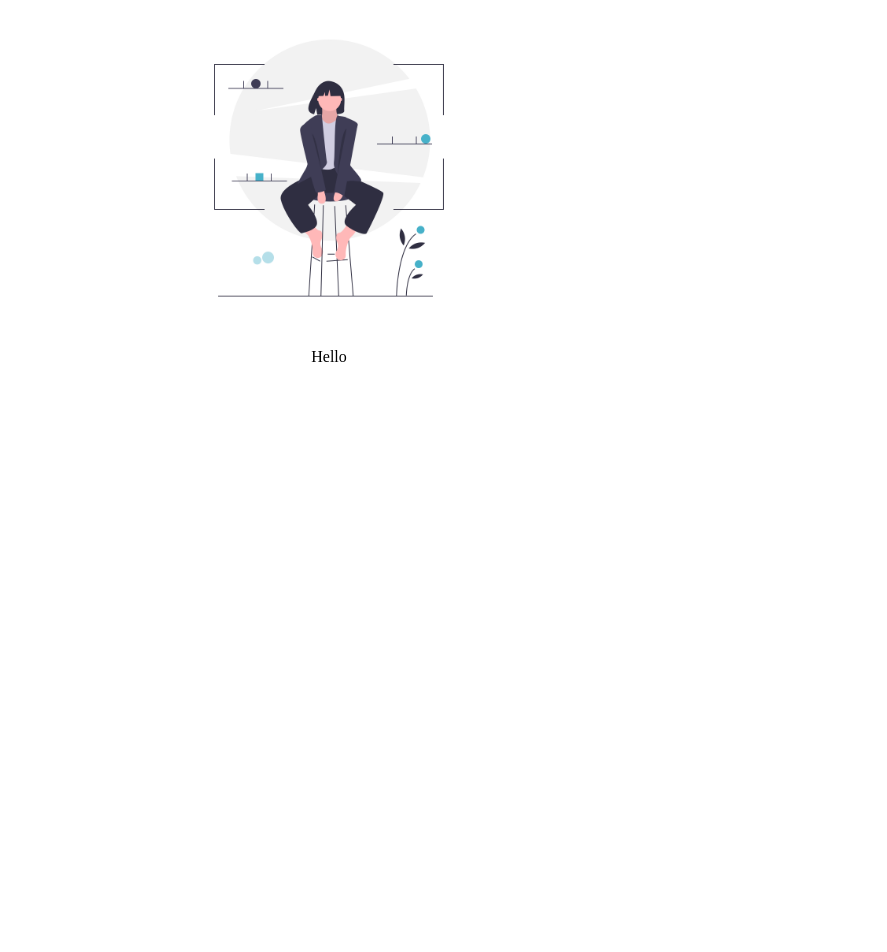
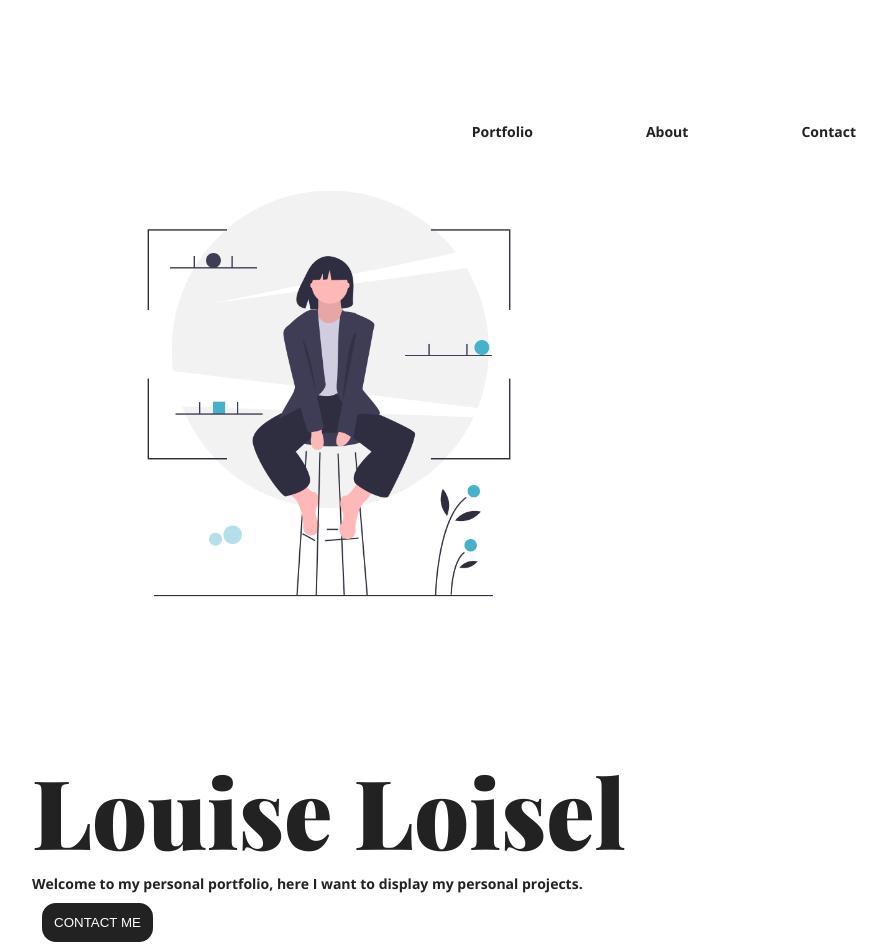
Before and after one commit to louise-loisel/my-portfolio, a React (Create React App) app: page / in a window 1280 px wide. Shown: the top 952 px of the page, without its empty margins (311-1198 px from the left). Before the commit the page ends 800 px from the top, so only its background shows below. Built offline with nearby package versions, Linux system fonts and the light colour scheme.

Commit message:
welcome content updated

```diff
--- a/package.json
+++ b/package.json
@@ -8,6 +8,7 @@
     "@testing-library/user-event": "^12.8.3",
     "react": "^17.0.2",
     "react-dom": "^17.0.2",
+    "react-router-dom": "^5.2.0",
     "react-scripts": "4.0.3",
     "web-vitals": "^1.1.1"
   },
@@ -35,4 +36,5 @@
       "last 1 safari version"
     ]
   }
+
 }
--- a/public/index.html
+++ b/public/index.html
@@ -9,7 +9,10 @@
       name="description"
       content="Web site created using create-react-app"
     />
+    <link href="https://fonts.googleapis.com/css2?family=Open+Sans:wght@700&display=swap" rel="stylesheet">
     <link rel="apple-touch-icon" href="%PUBLIC_URL%/logo192.png" />
+    <link rel="preconnect" href="https://fonts.gstatic.com">
+<link href="https://fonts.googleapis.com/css2?family=Open+Sans:wght@700&family=Playfair+Display:wght@900&display=swap" rel="stylesheet">
     <!--
       manifest.json provides metadata used when your web app is installed on a
       user's mobile device or desktop. See https://developers.google.com/web/fundamentals/web-app-manifest/
@@ -29,15 +32,5 @@
   <body>
     <noscript>You need to enable JavaScript to run this app.</noscript>
     <div id="root"></div>
-    <!--
-      This HTML file is a template.
-      If you open it directly in the browser, you will see an empty page.
-
-      You can add webfonts, meta tags, or analytics to this file.
-      The build step will place the bundled scripts into the <body> tag.
-
-      To begin the development, run `npm start` or `yarn start`.
-      To create a production bundle, use `npm run build` or `yarn build`.
-    -->
   </body>
 </html>
--- a/src/App.css
+++ b/src/App.css
@@ -1,38 +1,21 @@
-.App {
-  text-align: center;
+p, ul, li, body, a {
+  font-family: "Open Sans";
+font-style: normal;
+font-weight: normal;
+font-size: 14px;
+line-height: 19px;
+text-decoration: none;
+color: #222222;
+
 }
 
-.App-logo {
-  height: 40vmin;
-  pointer-events: none;
+h1 {
+
+font-family: Playfair Display;
+font-style: normal;
+font-weight: 900;
+font-size: 96px;
+line-height: 128px;
+color: #222222;
+
 }
-
-/* @media (prefers-reduced-motion: no-preference) {
-  .App-logo {
-    animation: App-logo-spin infinite 20s linear;
-  }
-} */
-
-.App-header {
-  background-color: #282c34;
-  min-height: 100vh;
-  display: flex;
-  flex-direction: column;
-  align-items: center;
-  justify-content: center;
-  font-size: calc(10px + 2vmin);
-  color: white;
-}
-
-.App-link {
-  color: #61dafb;
-}
-
-@keyframes App-logo-spin {
-  from {
-    transform: rotate(0deg);
-  }
-  to {
-    transform: rotate(360deg);
-  }
-}
--- a/src/App.js
+++ b/src/App.js
@@ -1,15 +1,24 @@
-import logo from './img/welcome.png';
-import './App.css';
-import React from 'react';
+
+import "./reset.css";
+import "./App.css";
+import React from "react";
+import Navbar from "./components/navbar/Navbar";
+import Welcome from "./components/welcome/Welcome"
+import { BrowserRouter as Router, Switch, Route } from "react-router-dom";
 
 function App() {
   return (
-    <div className="App">
-        <img src={logo} className="App-logo" alt="logo" />
-        <p>
-        Hello
-        </p>
-    </div>
+    <>
+      <Router>
+          <Navbar />
+          <Switch>
+            <Route path='/' exact />
+          </Switch>
+
+          <Welcome />
+
+      </Router>
+    </>
   );
 }
 
--- /dev/null
+++ b/src/components/button/Button.css
@@ -0,0 +1,31 @@
+:root {
+  --primary: #222222;
+}
+
+.btn {
+    border-radius: 14px;
+    cursor: pointer;
+    outline: none;
+    border-radius:none;
+
+  display: flex;
+  flex-direction: row;
+  align-items: flex-start;
+  padding: 10px;
+
+
+
+
+}
+.btn--primary {
+    background-color: var(--primary);
+    color: #ffffff;
+    border: 2px solid var(--primary);
+}
+.btn--secondary {
+    background-color: transparent;
+    color: #ffffff;
+    padding: 10px;
+    border: 2px solid var(--primary);
+    transition: all 0.3s ease-out;
+}
--- /dev/null
+++ b/src/components/button/Button.js
@@ -0,0 +1,24 @@
+import React from "react";
+import "./Button.css";
+import { Link } from "react-router-dom";
+
+const STYLES = ["btn--primary", "btn--secondary"];
+
+export const Button = ({ children, type, onClick, buttonStyle, icon }) => {
+  const checkButtonStyle = STYLES.includes(buttonStyle)
+    ? buttonStyle
+    : STYLES[0];
+
+  return (
+    <Link to="/" className="btn">
+      <button
+      className={`btn ${checkButtonStyle}`}
+      onClick = {onClick}
+      type={type}
+      >
+
+          {children}
+          </button>
+    </Link>
+  );
+};
--- /dev/null
+++ b/src/components/navbar/Navbar.css
@@ -0,0 +1,29 @@
+.navbar {
+    display: flex;
+    justify-content: flex-end;
+    flex-direction: row
+}
+
+
+ul {
+    display: flex;
+    align-items: center;
+    font-weight: 800;
+    font-size: 14px;
+    margin-top: 122px;
+
+}
+
+a {
+    font-weight: 800;
+}
+
+a:hover {
+    text-decoration: underline;
+  }
+
+
+
+li {
+    margin-right: 113px;
+}
--- /dev/null
+++ b/src/components/navbar/Navbar.js
@@ -0,0 +1,27 @@
+import React from "react";
+import { Link } from "react-router-dom";
+import './Navbar.css'
+
+function Navbar() {
+  return (
+    <>
+      <nav className="navbar">
+        <div className="navbar-container">
+          <ul>
+            <li className='nav-item'>
+              <Link to="/">Portfolio</Link>
+            </li>
+            <li className='nav-item'>
+              <Link to="/about">About</Link>
+            </li>
+            <li className='nav-item'>
+              <Link to="/contact">Contact</Link>
+            </li>
+          </ul>
+        </div>
+      </nav>
+    </>
+  );
+}
+
+export default Navbar;
--- /dev/null
+++ b/src/components/welcome/Welcome.css
@@ -0,0 +1,17 @@
+.welcome-container {
+    display: flex;
+    justify-content: center;
+    flex-flow: row-reverse wrap;
+    align-items: flex-end;
+    height: 350px
+}
+
+.welcome-img {
+    max-width: 40%;
+    height: auto;
+}
+.description {
+    align-self: auto;
+    margin: 50px;
+    padding:50px
+}
--- /dev/null
+++ b/src/components/welcome/Welcome.js
@@ -0,0 +1,23 @@
+import React, {useState} from 'react'
+import {Button} from '../button/Button'
+import logo from "../../img/welcome.png";
+import './Welcome.css'
+
+function Welcome() {
+    const [button, setButton] = useState(true)
+
+
+    return (
+        <div className="welcome-container">
+            <img src={logo} className="welcome-img" alt="logo" />
+            <div className='description'>
+                <h1>Louise Loisel</h1>
+                <p>Welcome to my personal portfolio, here I want to display my
+personal projects.</p>
+                {button && <Button buttonStyle='btn--primary'>CONTACT ME</Button>}
+            </div>
+        </div>
+    )
+}
+
+export default Welcome
--- /dev/null
+++ b/src/reset.css
@@ -0,0 +1,44 @@
+
+html, body, div, span, applet, object, iframe,
+h1, h2, h3, h4, h5, h6, p, blockquote, pre,
+a, abbr, acronym, address, big, cite, code,
+del, dfn, em, img, ins, kbd, q, s, samp,
+small, strike, strong, sub, sup, tt, var,
+b, u, i, center,
+dl, dt, dd, ol, ul, li,
+fieldset, form, label, legend,
+table, caption, tbody, tfoot, thead, tr, th, td,
+article, aside, canvas, details, embed,
+figure, figcaption, footer, header, hgroup,
+menu, nav, output, ruby, section, summary,
+time, mark, audio, video {
+	margin: 0;
+	padding: 0;
+	border: 0;
+	font-size: 100%;
+	font: inherit;
+	vertical-align: baseline;
+}
+
+article, aside, details, figcaption, figure,
+footer, header, hgroup, menu, nav, section {
+	display: block;
+}
+body {
+	line-height: 1;
+}
+ol, ul {
+	list-style: none;
+}
+blockquote, q {
+	quotes: none;
+}
+blockquote:before, blockquote:after,
+q:before, q:after {
+	content: '';
+	content: none;
+}
+table {
+	border-collapse: collapse;
+	border-spacing: 0;
+}
```
Also changed, not shown: 1 other file (tests, documents, lock files or other folders).
